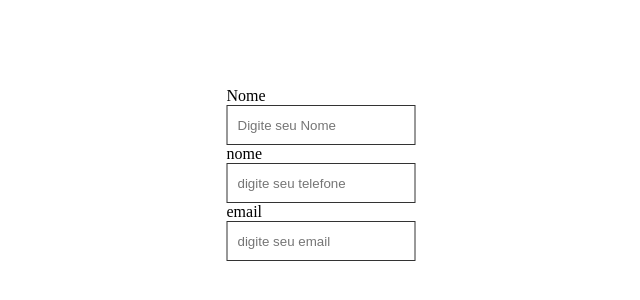
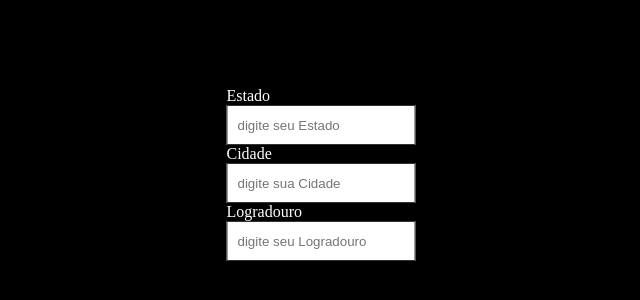
Before and after one commit to FabiooPortelaa/FS-15-formularios-fabio, a plain HTML site: page index.html in a window 1280 px wide. Shown: the part 226-526 px from the top of the page, without its empty margins (319-959 px from the left). Drawn offline with Linux system fonts and the light colour scheme.

Commit message:
alterando css

```diff
--- a/estilo.css
+++ b/estilo.css
@@ -5,23 +5,30 @@
 
 }
 body{
-    background-color: white;
+    background-color: rgb(0, 0, 0);
+    color: rgb(255, 255, 255);
 }
 form{
-background-color: white;
+background-color: rgb(0, 0, 0);
 padding: 16px;
 position: absolute;
 top: 50%;
 left: 50%;
 transform: translate(-50%, -50%);
-border-radius: 10px;
+color: rgb(255, 255, 255);
+
 }
 form label, form input{
 display: block;
 }
 form input{
     height: 40px;
-    border: 1px solid #333;
+    border: 1px solid rgb(51, 51, 51);
     padding-left: 10px;
+    font-family: system-ui, -apple-system, BlinkMacSystemFont, 'Segoe UI', Roboto, Oxygen, Ubuntu, Cantarell, 'Open Sans', 'Helvetica Neue', sans-serif
+    font-size: 20px;
+    color: rgb(0, 0, 0);
+
+
 
 }
--- a/index.html
+++ b/index.html
@@ -1,5 +1,5 @@
 <!DOCTYPE html>
-<html lang="en">
+<html lang="pt-br">
 <head>
     <meta charset="UTF-8">
     <meta http-equiv="X-UA-Compatible" content="IE=edge">
@@ -7,14 +7,20 @@
     <title>Document</title>
 </head>
 <body>
-    <link rel="stylesheet" href="estilo.css">
-    <form acition="">
-<label for="nome">Nome</label>
-<input type="text" id="nome" placeholder="Digite seu Nome" />
+        <link rel="stylesheet" href="estilo.css">
 
-<label for="email">nome</label>
-<input type="text" id="telefone" placeholder="digite seu telefone" />
-<label for="email">email</label>
-<input type="text" id="email" placeholder="digite seu email" />
+<form acition="">
+
+    <label for="text">Estado</label>
+
+        <input type="text" id="Estado" placeholder="digite seu Estado" />
+
+    <label for="email">Cidade</label>
+
+        <input type="text" id="Cidade" placeholder="digite sua Cidade" />
+
+    <label for="endereço">Logradouro</label>
+
+        <input type="text" id="Logradouro" placeholder="digite seu Logradouro" />
 </body>
 </html>
```
